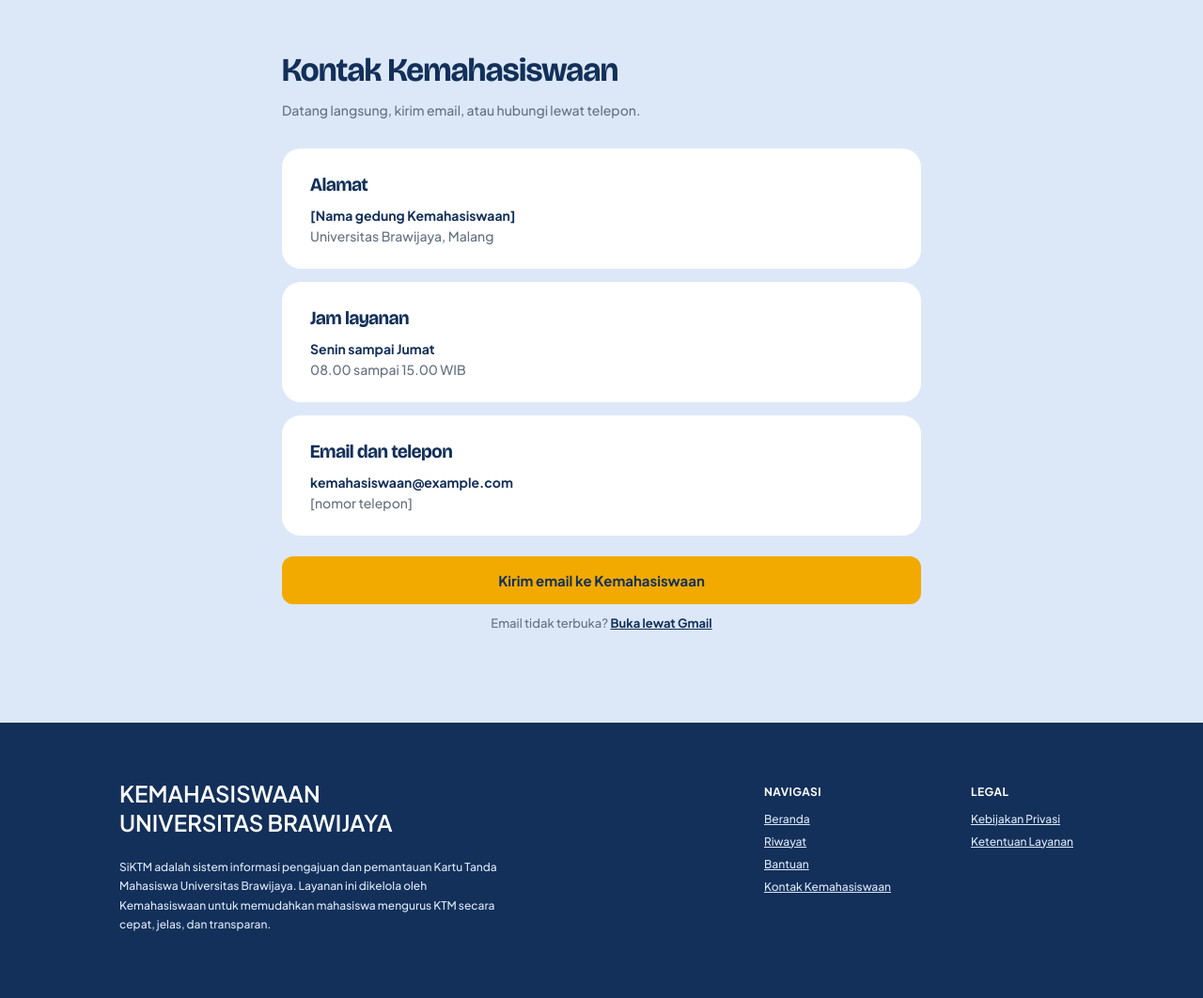
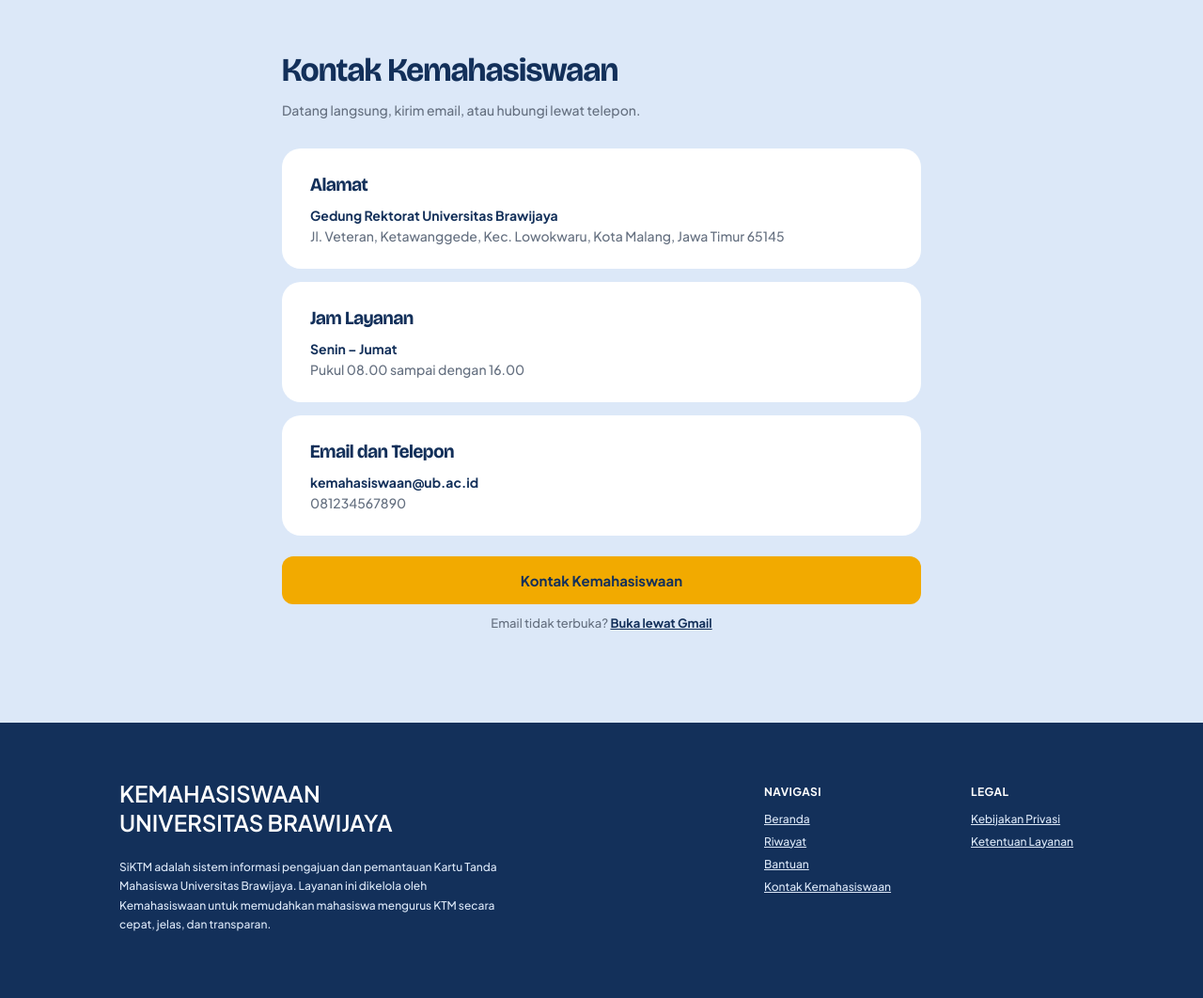
Before and after one commit to belove-pink/SiKTM-RSI, a Laravel app: page /kontak-kemahasiswaan in a window 1280 px wide. Shown: the part 66-1128 px from the top of the page at 94% size. Run offline with Laravel 12, Linux system fonts and the light colour scheme.

Commit message:
sesuaikan isi halaman kontak kemahasiswaan

```diff
--- a/app/Http/Controllers/KontakController.php
+++ b/app/Http/Controllers/KontakController.php
@@ -8,14 +8,15 @@ use Illuminate\Support\Facades\Route;
 // Halaman Kontak Kemahasiswaan
 class KontakController extends Controller
 {
-    // Data kontak: GANTI dengan data Kemahasiswaan yang sebenarnya
+
+    // Data kontak Kemahasiswaan
     private const KONTAK = [
-        'gedung'  => '[Nama gedung Kemahasiswaan]',
-        'kota'    => 'Universitas Brawijaya, Malang',
-        'hari'    => 'Senin sampai Jumat',
-        'jam'     => '08.00 sampai 15.00 WIB',
-        'email'   => 'kemahasiswaan@example.com',
-        'telepon' => '[nomor telepon]',
+        'gedung'  => 'Gedung Rektorat Universitas Brawijaya',
+        'kota'    => 'Jl. Veteran, Ketawanggede, Kec. Lowokwaru, Kota Malang, Jawa Timur 65145',
+        'hari'    => 'Senin – Jumat',
+        'jam'     => 'Pukul 08.00 sampai dengan 16.00',
+        'email'   => 'kemahasiswaan@ub.ac.id',
+        'telepon' => '081234567890',
     ];
 
     public function index()
--- a/resources/views/kontak-kemahasiswaan.blade.php
+++ b/resources/views/kontak-kemahasiswaan.blade.php
@@ -38,13 +38,13 @@
         </section>
 
         <section class="info-card">
-            <h2>Jam layanan</h2>
+            <h2>Jam Layanan</h2>
             <p class="tebal">{{ $kontak['hari'] }}</p>
             <p class="redup">{{ $kontak['jam'] }}</p>
         </section>
 
         <section class="info-card">
-            <h2>Email dan telepon</h2>
+            <h2>Email dan Telepon</h2>
             <p class="tebal"><a href="{{ $mailto }}">{{ $kontak['email'] }}</a></p>
             <p class="redup">
                 @if (preg_match('/\d/', $kontak['telepon']))
@@ -56,7 +56,7 @@
         </section>
 
         {{-- Tombol ini membuka aplikasi email dengan isian yang sudah terisi --}}
-        <a class="email-btn" href="{{ $mailto }}">Kirim email ke Kemahasiswaan</a>
+        <a class="email-btn" href="{{ $mailto }}">Kontak Kemahasiswaan</a>
         <p class="email-alt">Email tidak terbuka? <a href="{{ $gmail }}" target="_blank" rel="noopener">Buka lewat Gmail</a></p>
     </div>
 </main>
```
